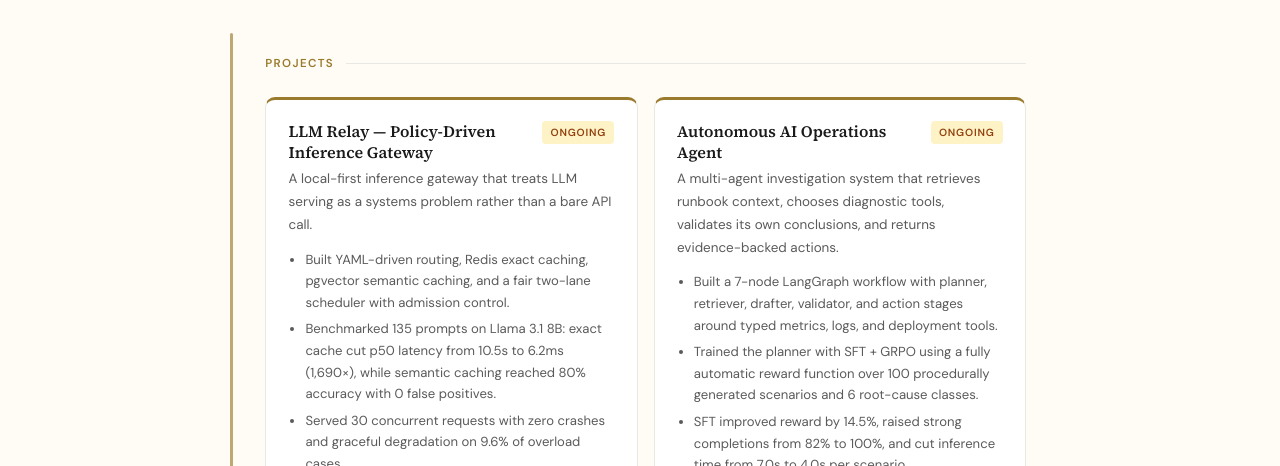
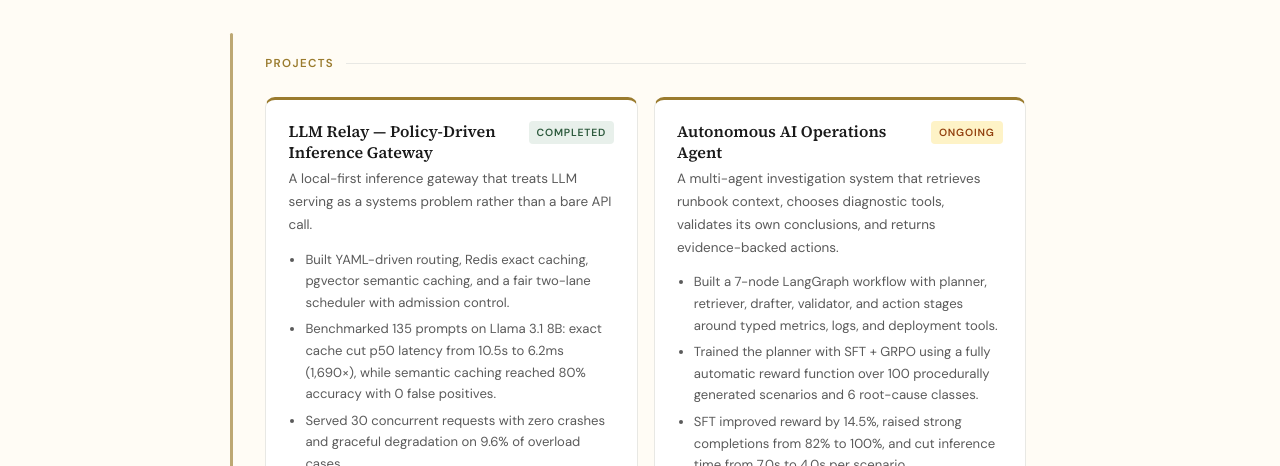
Before and after one commit to abhishekdhakaab/abhishekdhakaab.github.io, a plain HTML site: page index.html in a window 1280 px wide. Shown: the part 2323-2789 px from the top of the page. Drawn offline with Linux system fonts and the light colour scheme.

Commit message:
Change project status to 'completed' and add GitHub URL
Updated the status of the LLM Relay project to 'completed' and added the GitHub URL.

```diff
--- a/index.html
+++ b/index.html
@@ -786,9 +786,9 @@ const portfolioData = {
     "items": [
       {
         "title": "LLM Relay — Policy-Driven Inference Gateway",
-        "status": "ongoing",
+        "status": "completed",
         "description": "A local-first inference gateway that treats LLM serving as a systems problem rather than a bare API call.",
-        "githubUrl": "",
+        "githubUrl": "https://github.com/abhishekdhakaab/Relay-LLM-inference-Manager",
         "videoUrl": "",
         "liveUrl": "",
         "highlights": [
```
